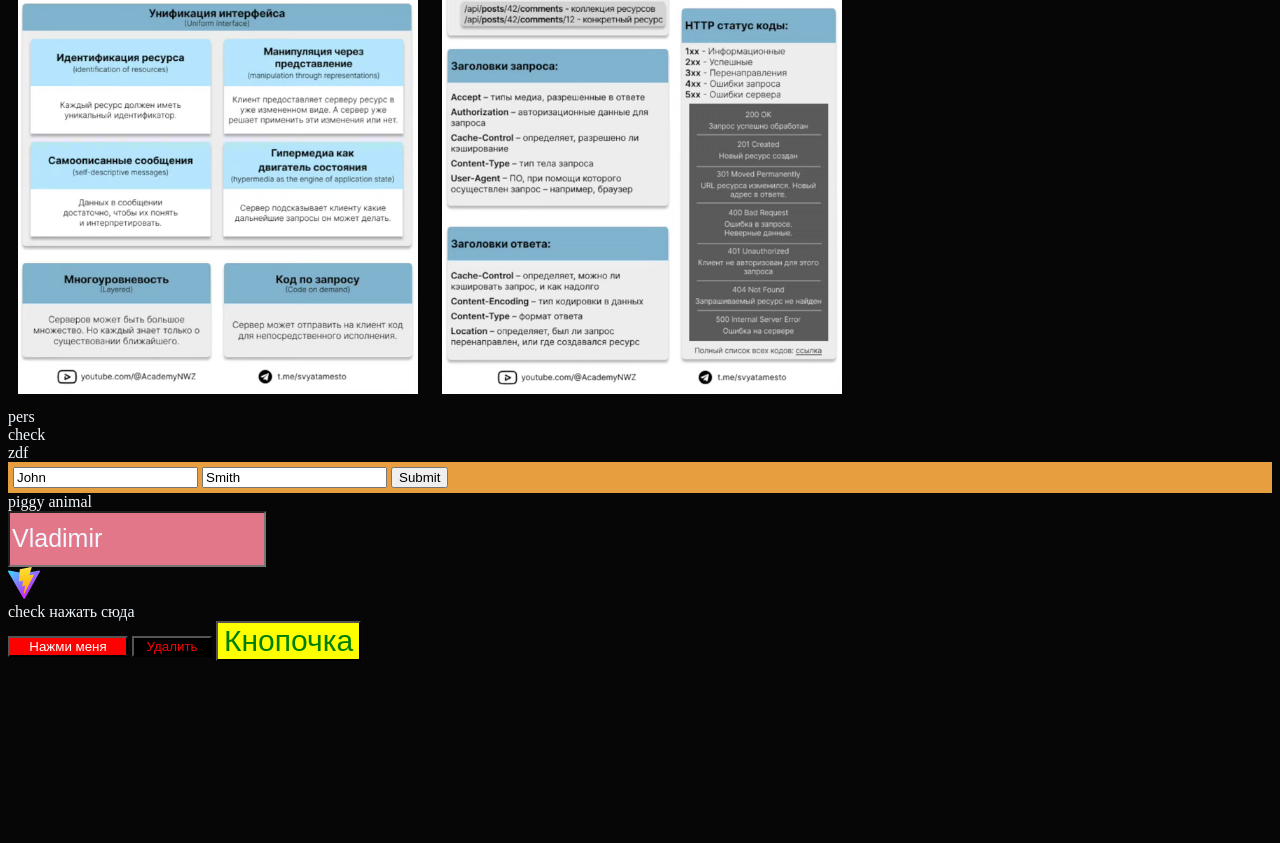
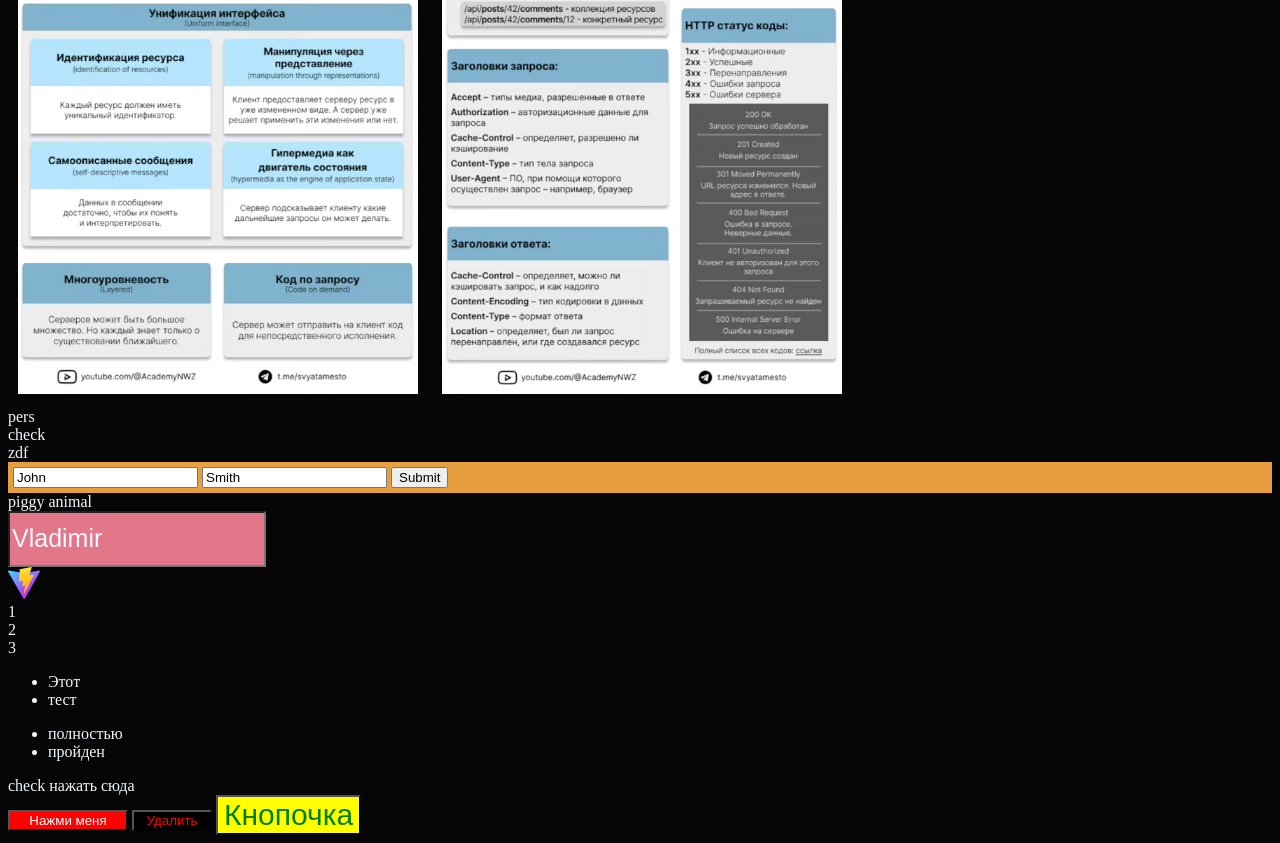
Before and after one commit to belkud/Homework, a website built with Vite: page index.html in a window 1280 px wide. Shown: the part 3443-4286 px from the top of the page. Before the commit the page ends 4112 px from the top, so only its background shows below. Built offline with nearby package versions, Linux system fonts and the light colour scheme.

Commit message:
querySelectorAll

```diff
--- a/index.html
+++ b/index.html
@@ -377,12 +377,31 @@ ghfgjhfghfyguj
 
 
 
-<!--
+
     <div id="digitals">
       <div>1</div>
       <div>2</div>
       <div>3</div>
-    </div> -->
+    </div>
+
+
+<ul>
+  <li>Этот</li>
+  <li>тест</li>
+</ul>
+<ul>
+  <li>полностью</li>
+  <li>пройден</li>
+</ul>
+<script>
+  let elements = document.querySelectorAll('ul > li:last-child'); //найдет
+  // let elements = document.getElementById('ul > li:last-child');    НЕ найдет
+  for (let elem of elements) {
+    alert(elem.innerHTML); // "тест", "пройден"
+  }
+</script>
+
+
 
 
     <!-- <div id="digitalColor"></div> -->
--- a/src/secondMain.ts
+++ b/src/secondMain.ts
@@ -1453,6 +1453,8 @@ console.log('==============')
 console.log('==============')
 
 
+
+
 //! Реализовать класс, описывающий геометрическую фигуру со
 //! свойствами и методами:
 //! ■ get-свойство для получения названия фигуры;
@@ -1589,12 +1591,6 @@ console.log('==============')
 
 
 
-// let a = 10
-// console.log(a);
-
-// console.log(window);
-
-
 
 
 //! Изменение цвета шрифта у body
@@ -1646,6 +1642,7 @@ console.log(letter_acc);
 
 
 // let showBodyElement = document.querySelector('#showBodyElement') as HTMLDivElement
+
 // for (const el of document.body.childNodes) {
 //     showBodyElement.innerHTML+= el  + '<br>'
 //     console.log(el);
@@ -1660,3 +1657,19 @@ console.log(letter_acc);
 // console.log(document.body.getHTML());
 
 console.log(letter_acc.parentElement?.style);
+
+
+
+console.log(window.innerHeight);
+
+
+console.log(document.body.previousElementSibling);
+
+let digitals = document.querySelector('#digitals') as HTMLDivElement
+console.log(digitals.parentNode == digitals.parentElement);
+console.log(digitals.firstElementChild);
+
+
+
+
+console.log(digitals.lastElementChild);
```
